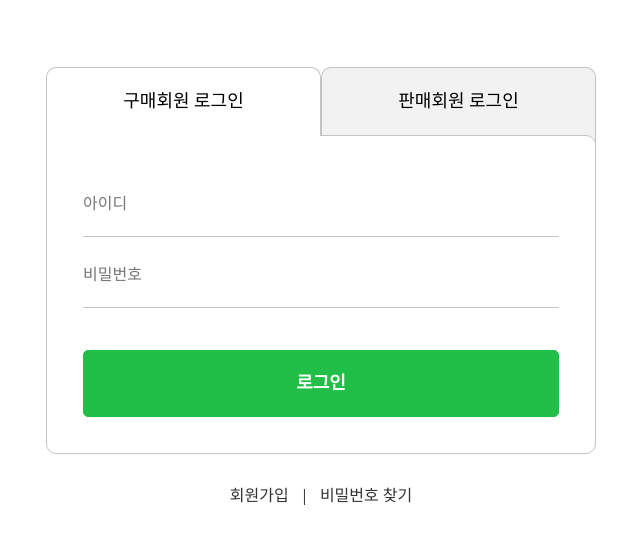
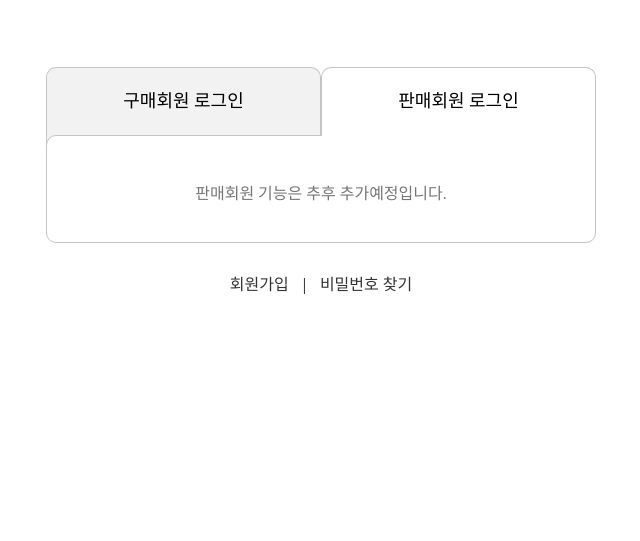
Before and after one commit to diayeri/open-market, a website built with Vite: page src/login.html in a window 1280 px wide. Both pictures are taken after a click on the button "판매회원 로그인". Shown: the part 177-718 px from the top of the page, without its empty margins (319-959 px from the left). Built offline with nearby package versions, Linux system fonts and the light colour scheme; a web font is replaced by a local one.

Commit message:
로그인 - 탭 전환

```diff
--- a/src/assets/css/main.css
+++ b/src/assets/css/main.css
@@ -97,3 +97,6 @@ input:focus {
 .msg-error {
   color: var(--error);
 }
+.msg-disabled {
+  color: var(--gray);
+}
--- a/src/login.html
+++ b/src/login.html
@@ -20,10 +20,10 @@
       <article class="auth-container">
         <h2 class="sr-only">로그인</h2>
         <div class="tab">
-          <button type="button" class="tab-btn active" id="buyerLogin">
+          <button type="button" class="tab-btn active" id="buyerLoginTab">
             구매회원 로그인
           </button>
-          <button type="button" class="tab-btn" id="sellerLogin">
+          <button type="button" class="tab-btn" id="sellerLoginTab">
             판매회원 로그인
           </button>
         </div>
@@ -59,6 +59,16 @@
               로그인
             </button>
           </form>
+          <form
+            action=""
+            method="post"
+            class="flex flex-col gap-1.5 hidden"
+            id="sellerLoginForm"
+          >
+            <p class="msg-disabled mt-[10px] text-center">
+              판매회원 기능은 추후 추가예정입니다.
+            </p>
+          </form>
         </div>
       </article>
       <div class="flex gap-[14px] mt-[30px]">
--- a/src/scripts/login.js
+++ b/src/scripts/login.js
@@ -2,10 +2,14 @@ const url = "https://openmarket.weniv.co.kr";
 const fetchHeaders = { "Content-Type": "application/json" };
 
 const $buyerLoginForm = document.querySelector("#buyerLoginForm");
+const $buyerLoginTab = document.querySelector("#buyerLoginTab");
 const $buyerLoginBtn = document.querySelector("#buyerLoginBtn");
 const $buyerId = document.querySelector("#buyerId");
 const $buyerPassword = document.querySelector("#buyerPassword");
 const $buyerLoginErr = document.querySelector("#buyerLoginErr");
+
+const $sellerLoginForm = document.querySelector("#sellerLoginForm");
+const $sellerLoginTab = document.querySelector("#sellerLoginTab");
 
 const login = async (id, pw, type) => {
   try {
@@ -58,3 +62,19 @@ $buyerLoginForm.addEventListener("submit", async (e) => {
     }
   }
 });
+
+// 로그인 탭 전환
+function toggleTabs(isBuyer) {
+  $buyerLoginTab.classList.toggle("active", isBuyer);
+  $sellerLoginTab.classList.toggle("active", !isBuyer);
+  $buyerLoginForm.classList.toggle("hidden", !isBuyer);
+  $sellerLoginForm.classList.toggle("hidden", isBuyer);
+}
+
+$buyerLoginTab.addEventListener("click", function () {
+  toggleTabs(true);
+});
+
+$sellerLoginTab.addEventListener("click", function () {
+  toggleTabs(false);
+});
```
